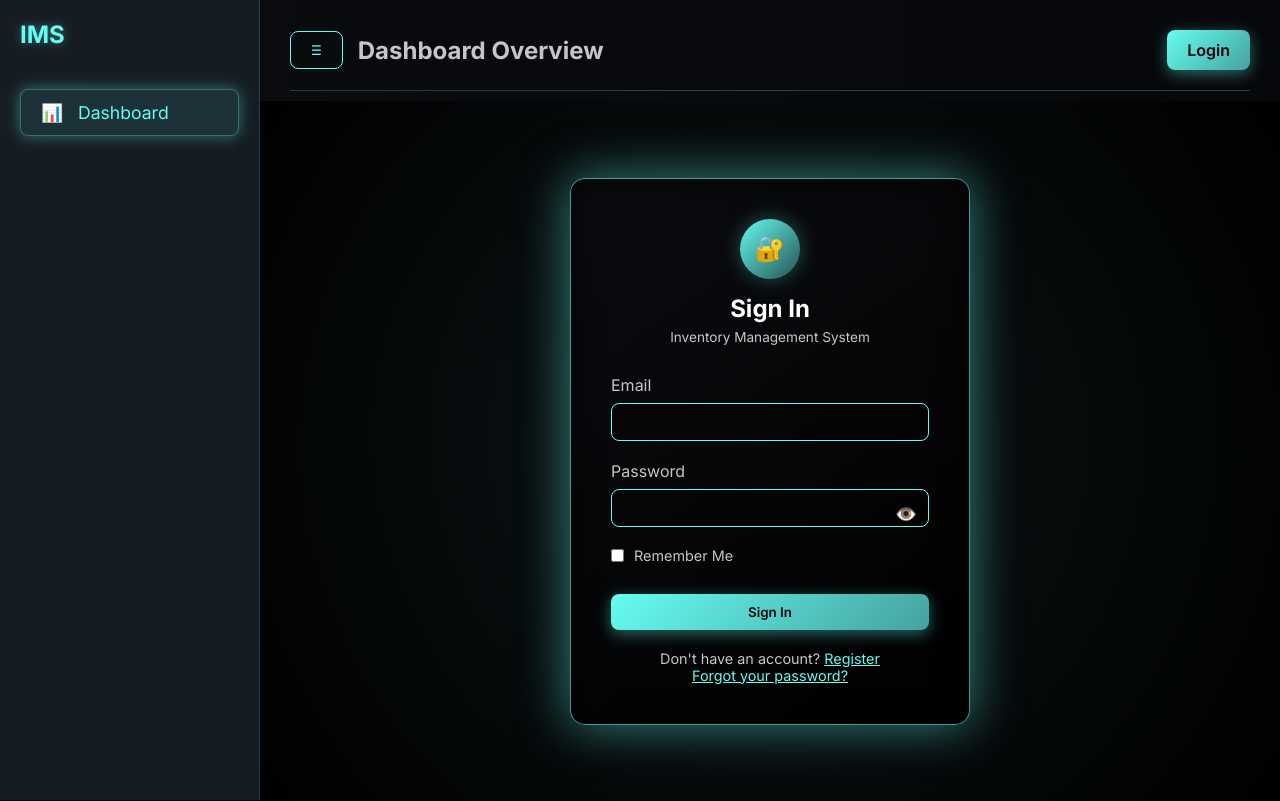
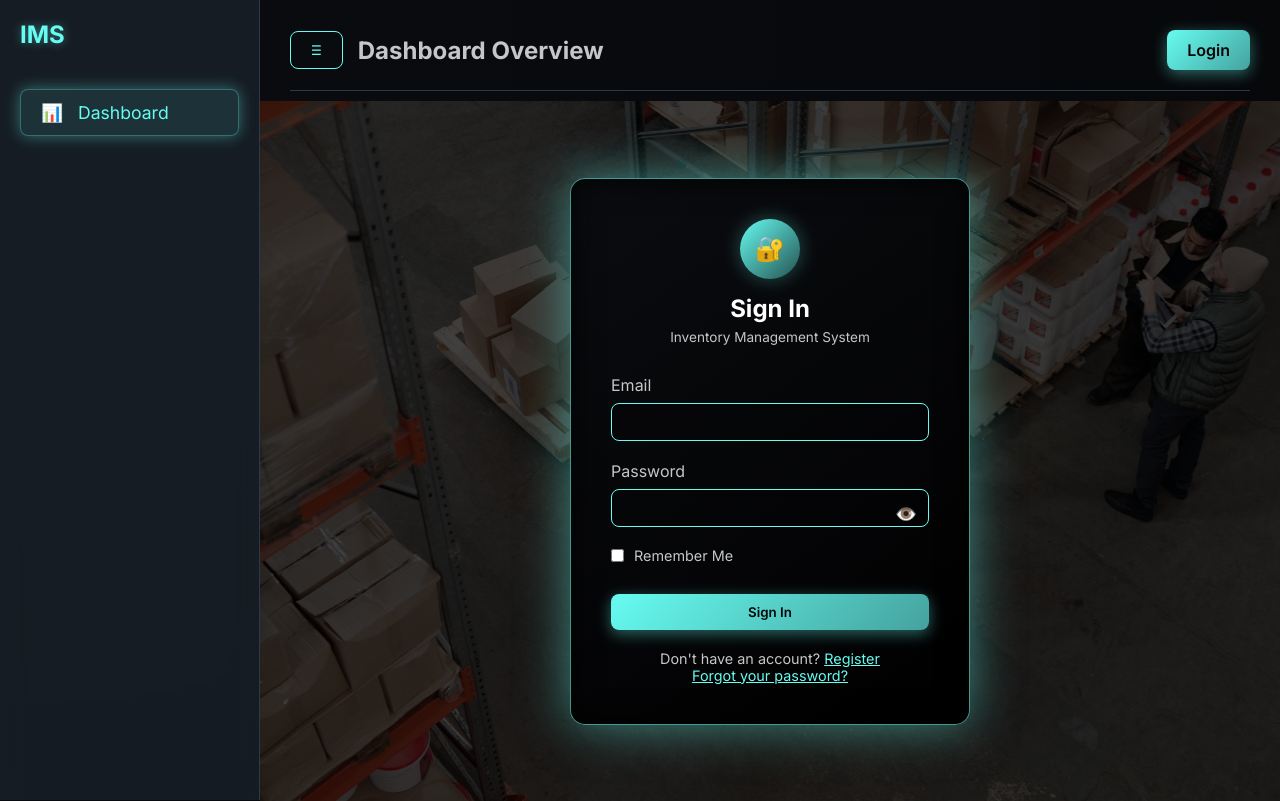
Before and after one commit to irine22/inventirine, a Flask app: page /auth/login in a window 1280 px wide. Run offline with Flask 3, Linux system fonts and the light colour scheme; some libraries are stand-ins or nearby versions.

Commit message:
Add warehouse stock photo as login page background

```diff
--- a/app/templates/auth/login.html
+++ b/app/templates/auth/login.html
@@ -1,7 +1,7 @@
 {% extends 'base.html' %}
 
 {% block content %}
-<div style="display: flex; justify-content: center; align-items: center; min-height: calc(100vh - 100px); background: radial-gradient(circle at center, rgba(102, 252, 241, 0.05), #000000); margin: -30px;">
+<div style="display: flex; justify-content: center; align-items: center; min-height: calc(100vh - 100px); background: linear-gradient(rgba(0,0,0,0.75), rgba(0,0,0,0.75)), url('{{ url_for('static', filename='img/login_bg.jpg') }}') center/cover no-repeat; margin: -30px;">
     <div class="hub-card animate-fade" style="width: 100%; max-width: 400px; padding: 40px; background: linear-gradient(145deg, #0b0c10, #000000); box-shadow: 0 0 50px rgba(102, 252, 241, 0.5), inset 0 0 30px rgba(0, 0, 0, 0.9); border: 1px solid rgba(102, 252, 241, 0.6);">
         <div style="width: 60px; height: 60px; border-radius: 50%; background: linear-gradient(135deg, var(--accent-blue), rgba(102,252,241,0.3)); margin: 0 auto 15px; display: flex; align-items: center; justify-content: center; font-size: 1.5rem; box-shadow: 0 0 20px rgba(102,252,241,0.3);">🔐</div>
         <h2 style="text-align: center; color: var(--text-light); margin-bottom: 6px;">Sign In</h2>
```
Also changed, not shown: app/static/img/login_bg.jpg (added).
